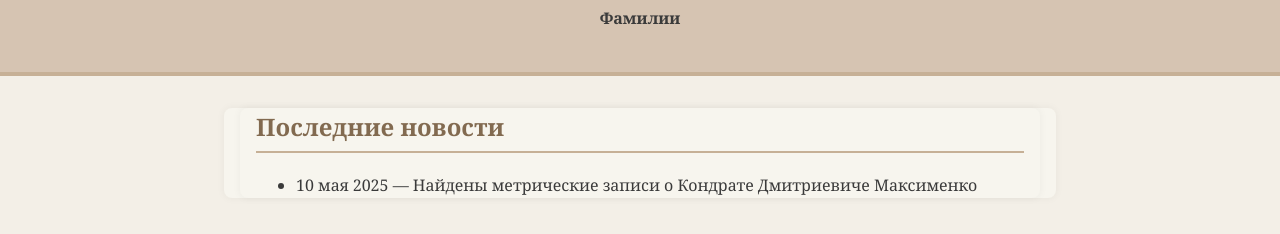
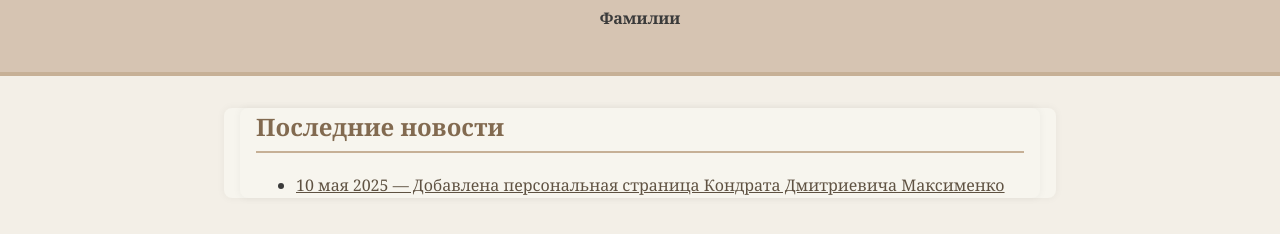
Before and after one commit to daraustinova/family-site, a plain HTML site: page index.html in a window 1280 px wide. Shown: the part 80-314 px from the top of the page. Drawn offline with Linux system fonts and the light colour scheme.

Commit message:
Update index.html

```diff
--- a/index.html
+++ b/index.html
@@ -18,8 +18,12 @@
     <section>
       <h2>Последние новости</h2>
       <ul>
-        <li>10 мая 2025 — Найдены метрические записи о Кондрате Дмитриевиче Максименко</li>
-      </ul>
+  <li>
+    <a href="https://daraustinova.github.io/family-site/persons/kondrat-maksymenko.html" target="_blank" rel="noopener noreferrer">
+      10 мая 2025 — Добавлена персональная страница Кондрата Дмитриевича Максименко
+    </a>
+  </li>
+</ul>
     </section>
   </main>
 </body>
```
